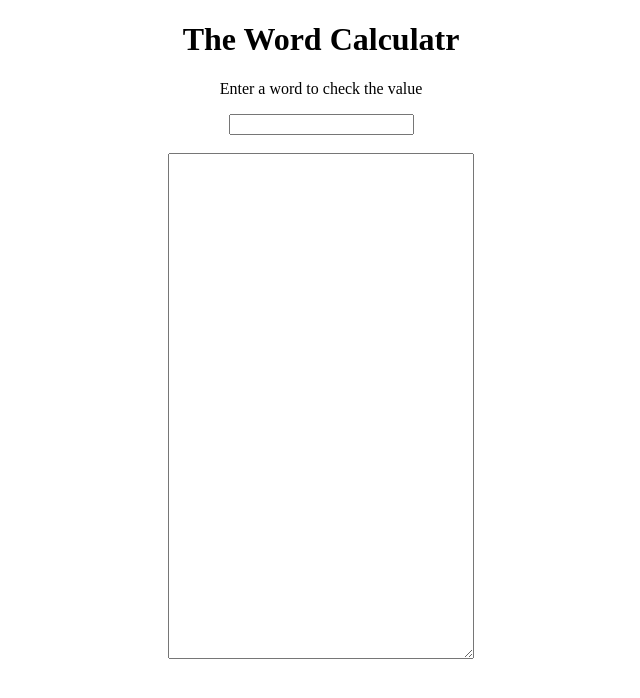
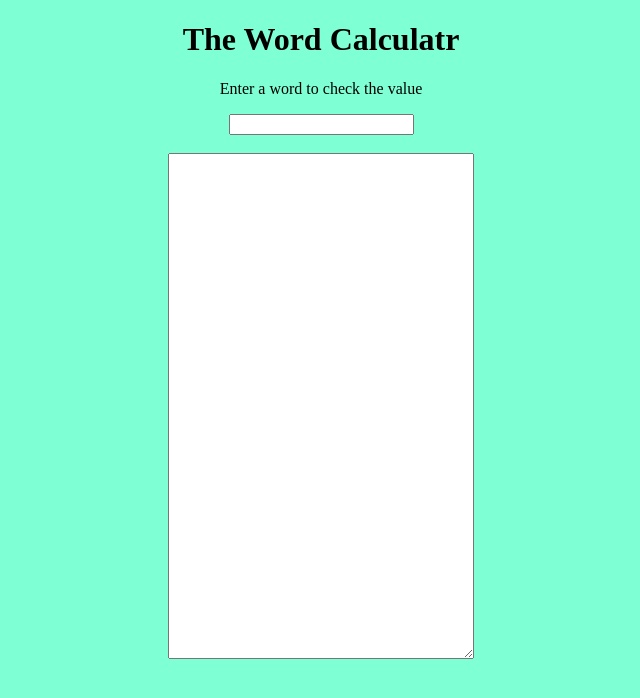
Before and after one commit to mebartsch/mebartsch.github.io, a Jekyll site: the page projects/Dollar-Word/index.html, which Jekyll copies as it is, in a window 1280 px wide. Shown: the top 698 px of the page, without its empty margins (319-959 px from the left). Built offline with Jekyll 4.4.1, drawn with Linux system fonts in a browser that asks for light colours.

Commit message:
Update index.html

```diff
--- a/projects/Dollar-Word/index.html
+++ b/projects/Dollar-Word/index.html
@@ -18,7 +18,7 @@
 
 	    body{
 		 text-align: center;
-		 background-color: "white";
+		 background-color: #7FFFD4;
 	        }
 
 	</style>
```
